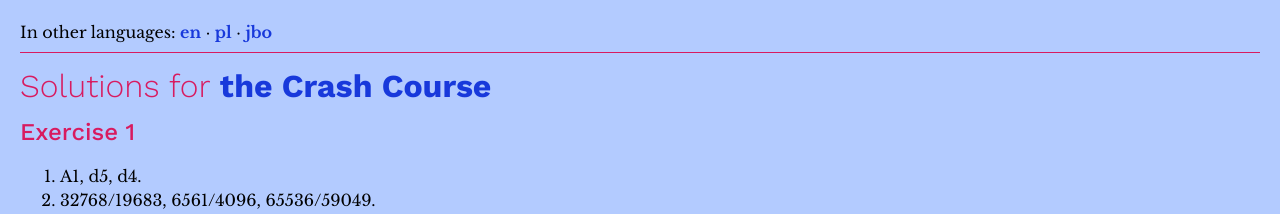
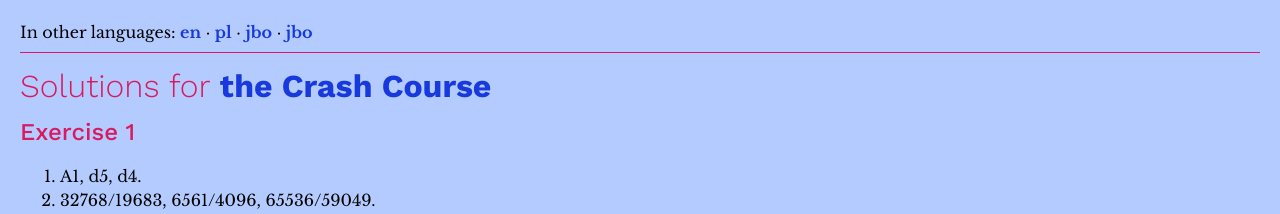
Before and after one commit to misotanni/misotanni.github.io, a Jekyll site: the page built from fjs/en/solutions.md, in a window 1280 px wide. Shown: the top 214 px of the page. Built offline with Jekyll 4.4.1, drawn with Linux system fonts in a browser that asks for light colours; our own code applies the rules of GitHub Pages for plain Markdown files.

Commit message:
changed language palette

```diff
--- a/_layouts/fjs.html
+++ b/_layouts/fjs.html
@@ -12,7 +12,7 @@
     {% endif %}
   </head>
   <body>
-    {{ page.otherlang }} <a href="../en/{{ page.name | replace: ".md", ".html" }}">en</a> · <a href="../pl/{{ page.name | replace: ".md", ".html" }}">pl</a> · <a href="../jbo/{{ page.name | replace: ".md", ".html" }}">jbo</a>
+    {{ page.otherlang }} <a href="../de/{{ page.name | replace: ".md", ".html" }}">en</a> · <a href="../en/{{ page.name | replace: ".md", ".html" }}">pl</a> · <a href="../jbo/{{ page.name | replace: ".md", ".html" }}">jbo</a> · <a href="../pl/{{ page.name | replace: ".md", ".html" }}">jbo</a>
 
 
     <hr />
```
